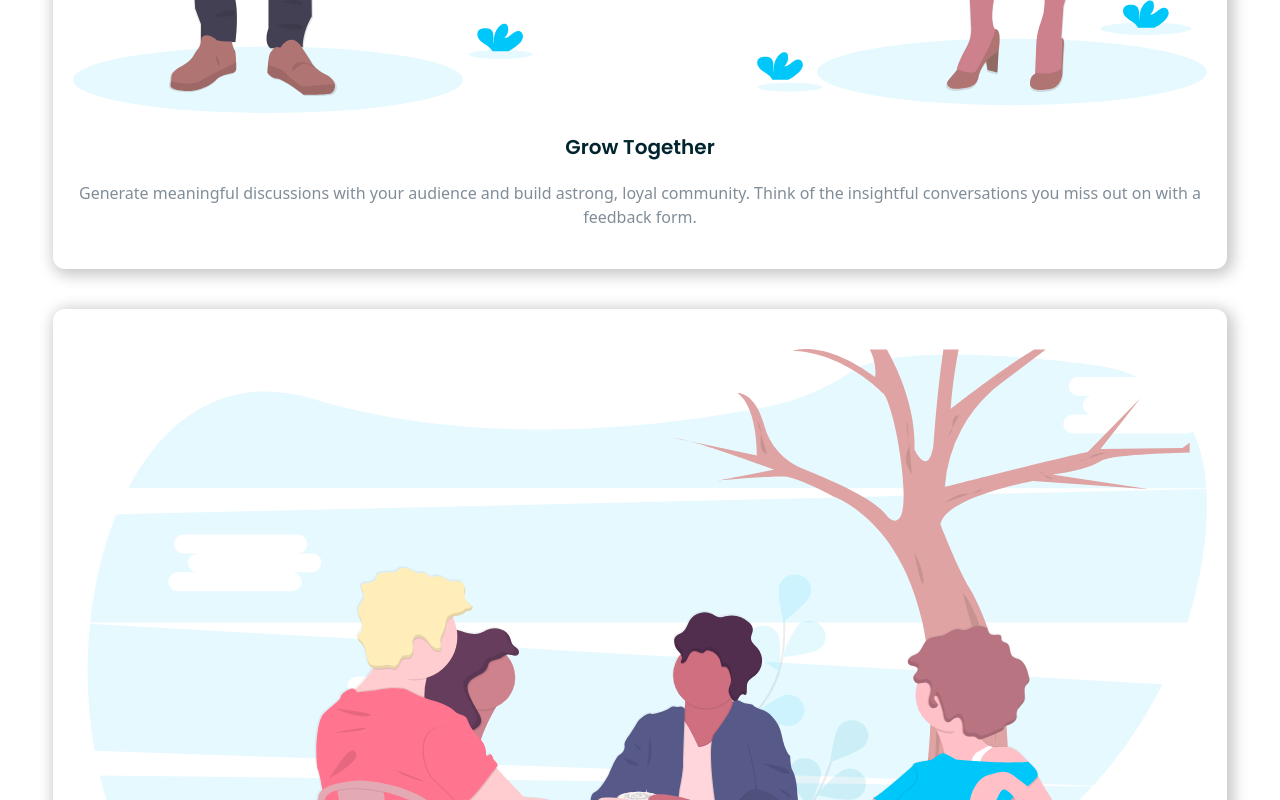
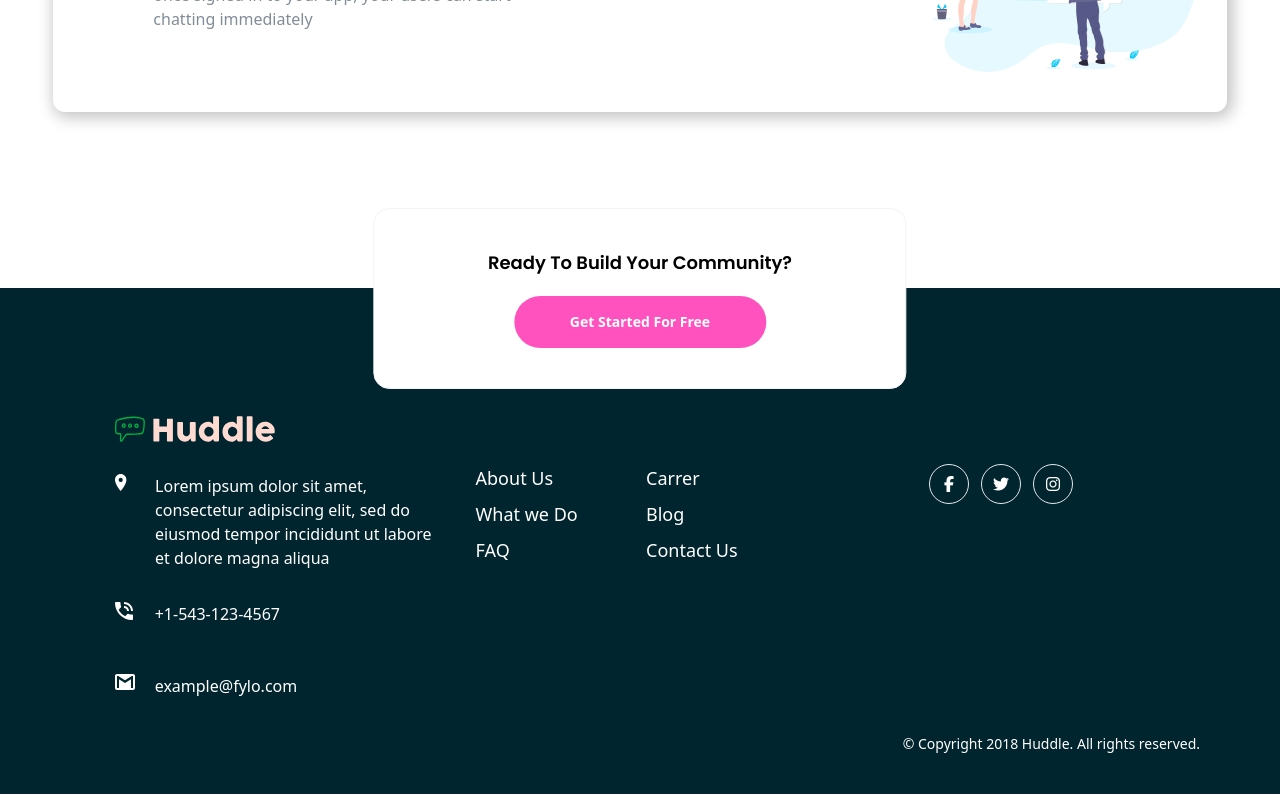
Before and after one commit to jhonatan0912/HUDDLE-ANGULAR, an Angular app: page / in a window 1280 px wide. Shown: the part 1640-2440 px from the top of the page. Built offline with nearby package versions, Linux system fonts and the light colour scheme.

Commit message:
desktop view added

```diff
--- a/src/app/app.component.html
+++ b/src/app/app.component.html
@@ -16,7 +16,8 @@
         so
         does
         your audience. Create connections with your users as you angage in genuine discussion.</p>
-      <a href="#" class="block py-3.5 mx-auto text-sm font-bold text-white rounded-full bg-pink w-fit px-14 lg:mx-11">Get
+      <a href="#"
+        class="block py-3.5 mx-auto text-sm font-bold text-white rounded-full bg-pink w-fit px-14 lg:mx-11">Get
         Started
         For Free</a>
     </div>
@@ -29,25 +30,27 @@
 <!-- Main -->
 <main class="flex flex-col gap-10 mt-14">
   <app-card imagePath="/assets/images/illustration-grow-together.svg" title="Grow Together"
-    content="Generate meaningful discussions with your audience and build astrong, loyal community. Think of the insightful conversations you miss out on with a feedback form."></app-card>
+    content="Generate meaningful discussions with your audience and build astrong, loyal community. Think of the insightful conversations you miss out on with a feedback form."
+    [isReverse]="true"></app-card>
 
   <app-card imagePath="/assets/images/illustration-flowing-conversation.svg" title="Flowing Conversations"
     content="Your wouldn't paginate a conversation in real life, so why do it online? Our threads have just-in-time loading for a more natural flow"></app-card>
 
   <app-card imagePath="/assets/images/illustration-your-users.svg" title="Your Users"
-    content="It takes no time at all to integrate Huddle with your app's authentication solution. This means, once signed in to your app, your users can start chatting immediately"></app-card>
+    content="It takes no time at all to integrate Huddle with your app's authentication solution. This means, once signed in to your app, your users can start chatting immediately"
+    [isReverse]="true"></app-card>
 </main>
 <!-- Main -->
 
 <!-- Footer -->
-<footer class="relative pb-10 mt-32 text-white bg-darkCyan">
+<footer class="relative pb-10 mt-32 text-white bg-darkCyan lg:mt-44">
   <div
-    class="absolute flex flex-col w-11/12 gap-5 p-4 py-10 text-black transform -translate-x-1/2 bg-white border border-gray-100 rounded-2xl modal -top-20 left-1/2">
+    class="absolute flex flex-col w-11/12 gap-5 p-4 py-10 text-black transform -translate-x-1/2 bg-white border border-gray-100 rounded-2xl modal -top-20 left-1/2 lg:w-5/12">
     <h2 class="text-center heading">Ready To Build Your Community?</h2>
     <a href="#" class="block py-4 mx-auto text-sm font-bold text-white rounded-full bg-pink w-fit px-14">Get Started
       For Free</a>
   </div>
-  <article class="flex flex-col gap-8 px-2 pt-32 text-base md:grid md:grid-cols-3">
+  <article class="flex flex-col gap-8 px-2 pt-32 text-base lg:grid lg:grid-cols-3 lg:w-10/12 lg:mx-auto">
     <section class="flex flex-col gap-8">
 
       <img class="w-40 invert" src="/assets/images/logo.svg" alt="logo">
@@ -70,16 +73,20 @@
 
     </section>
 
-    <ul class="flex flex-col gap-3 text-lg">
-      <li><a href="#">About Us</a></li>
-      <li><a href="#">What we Do</a></li>
-      <li><a href="#">FAQ</a></li>
-      <li><a href="#">Carrer</a></li>
-      <li><a href="#">Blog</a></li>
-      <li><a href="#">Contact Us</a></li>
+    <ul class="flex flex-col gap-3 text-lg lg:flex-row mt-12">
+      <div class="lg:flex-1">
+        <li class="lg:mb-2"><a href="#">About Us</a></li>
+        <li class="lg:mb-2"><a href="#">What we Do</a></li>
+        <li><a href="#">FAQ</a></li>
+      </div>
+      <div class="lg:flex-1">
+        <li class="lg:mb-2"><a href="#">Carrer</a></li>
+        <li class="lg:mb-2"><a href="#">Blog</a></li>
+        <li><a href="#">Contact Us</a></li>
+      </div>
     </ul>
 
-    <section class="flex justify-center gap-3">
+    <section class="flex justify-center gap-3 lg:mt-12">
       <div class="flex items-center justify-center w-10 h-10 border rounded-full"><i class="fa fa-facebook"></i>
       </div>
       <div class="flex items-center justify-center w-10 h-10 border rounded-full"><i class="fa fa-twitter"></i></div>
@@ -87,6 +94,6 @@
     </section>
 
   </article>
-  <p class="mt-5 text-sm text-center">&copy; Copyright 2018 Huddle. All rights reserved.</p>
+  <p class="mt-5 text-sm text-center lg:text-end lg:mr-20">&copy; Copyright 2018 Huddle. All rights reserved.</p>
 </footer>
 <!-- Footer -->
--- a/src/app/components/card/card.component.html
+++ b/src/app/components/card/card.component.html
@@ -1,5 +1,8 @@
-<section class="flex flex-col w-11/12 gap-5 px-5 py-10 mx-auto text-center rounded-xl">
-  <img [src]="imagePath" alt="image">
-  <h3 class="text-xl heading text-darkCyan">{{ title }}</h3>
-  <p class="text-base text-grayishBlue">{{ content }}</p>
+<section class="flex flex-col w-11/12 gap-5 px-5 py-10 mx-auto text-center rounded-xl lg:w-11/12"
+  [ngClass]="isReverse?'lg:flex-row-reverse':'lg:flex-row'">
+  <img class="lg:w-1/4" [src]="imagePath" alt="image">
+  <div class="lg:text-start lg:ml-20 lg:flex lg:flex-col lg:justify-center lg:gap-2">
+    <h3 class="text-xl heading text-darkCyan">{{ title }}</h3>
+    <p class="text-base text-grayishBlue w-6/12">{{ content }}</p>
+  </div>
 </section>
--- a/src/app/components/card/card.component.ts
+++ b/src/app/components/card/card.component.ts
@@ -13,6 +13,7 @@ export class CardComponent implements OnInit {
   @Input() imagePath: string = '';
   @Input() title: string = '';
   @Input() content: string = '';
+  @Input() isReverse: boolean = false;
 
   constructor() { }
 
```
